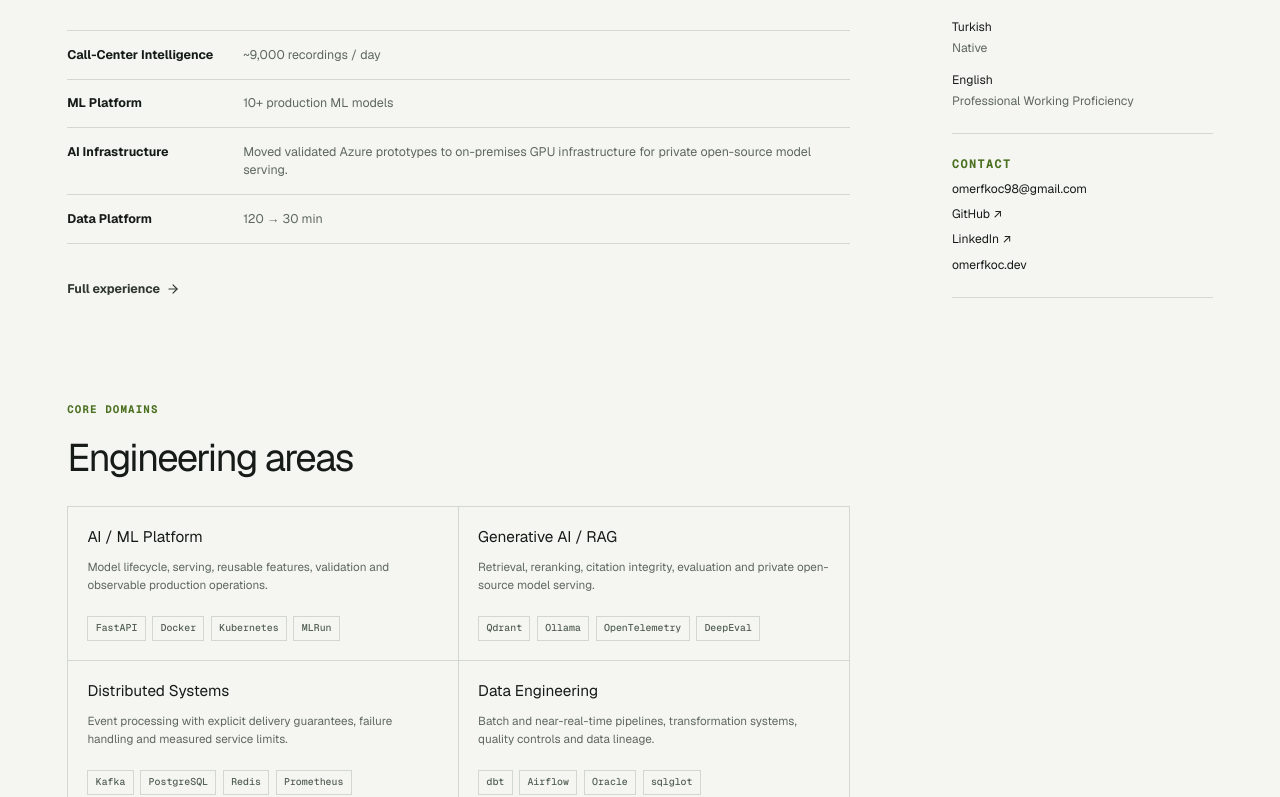
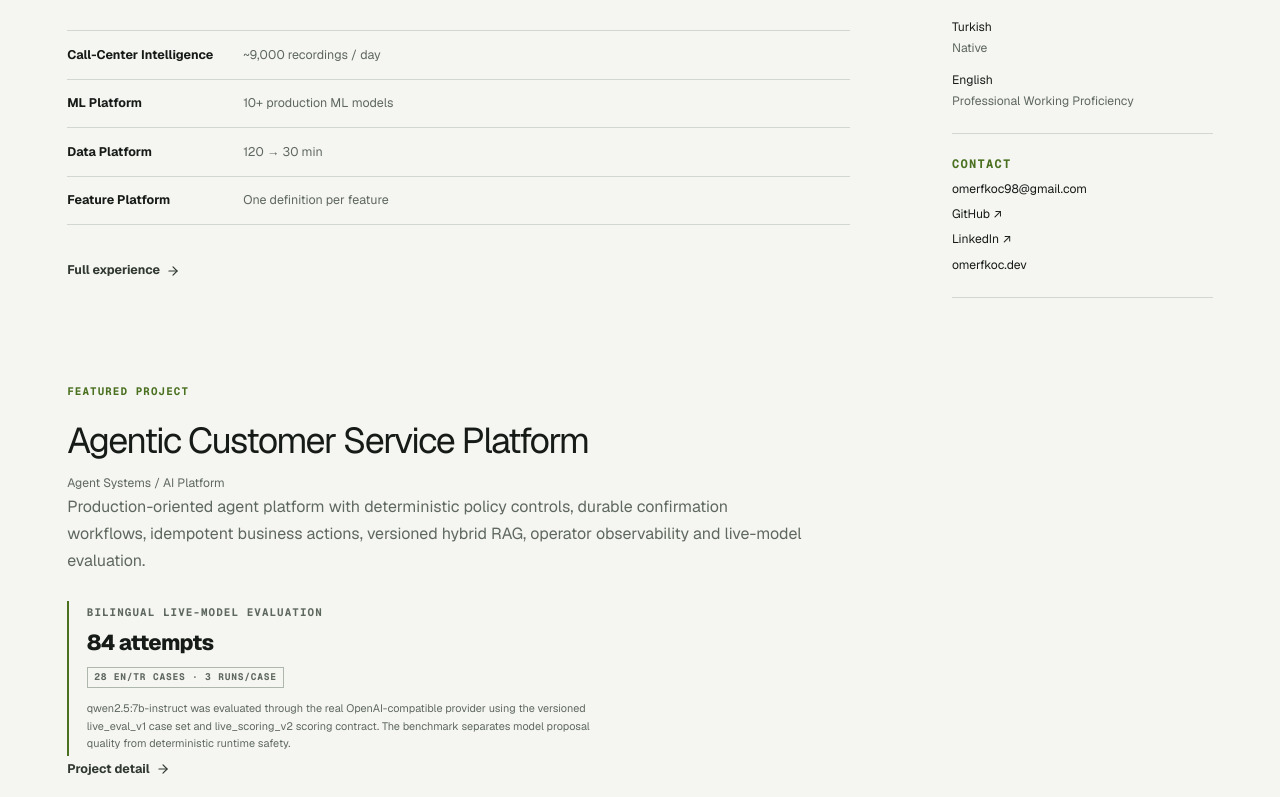
Before and after one commit to negativexq/portfolio-site, a Next.js app: page /resume in a window 1280 px wide. Shown: the part 923-1720 px from the top of the page. Built offline with nearby package versions, Linux system fonts and the light colour scheme.

Commit message:
fix: keep resume impact list consistent and surface flagship project

```diff
--- a/app/resume/page.tsx
+++ b/app/resume/page.tsx
@@ -1,10 +1,12 @@
 import type { Metadata } from "next";
 import Link from "next/link";
 import { ArrowRight, ArrowUpRight, Download } from "lucide-react";
+import { ProjectProof } from "@/components/content/project-proof";
 import { TagList } from "@/components/content/tag-list";
 import { engineeringAreas } from "@/data/engineering-areas";
 import { experiences } from "@/data/experience";
 import { profile } from "@/data/profile";
+import { flagshipProjects } from "@/data/projects";
 
 export const metadata: Metadata = {
   title: "Resume",
@@ -14,6 +16,8 @@ export const metadata: Metadata = {
 
 export default function ResumePage() {
   const experience = experiences[0];
+  const featuredImpacts = experience.impacts.filter((impact) => impact.proof).slice(0, 4);
+  const featuredProject = flagshipProjects[0];
 
   return (
     <main>
@@ -46,11 +50,23 @@ export default function ResumePage() {
             </div>
             <p>{experience.summary}</p>
             <ul className="resume-impact-list">
-              {experience.impacts.slice(0, 4).map((impact) => (
-                <li key={impact.id}><strong>{impact.title}</strong><span>{impact.proof?.value ?? impact.summary}</span></li>
+              {featuredImpacts.map((impact) => (
+                <li key={impact.id}><strong>{impact.title}</strong><span>{impact.proof?.value}</span></li>
               ))}
             </ul>
             <Link className="section-link" href="/experience">Full experience <ArrowRight aria-hidden="true" size={14} /></Link>
+          </section>
+
+          <section className="resume-section">
+            <p className="detail-kicker">Featured project</p>
+            <div className="resume-role-heading">
+              <div><h2>{featuredProject.title}</h2><p>{featuredProject.category}</p></div>
+            </div>
+            <p>{featuredProject.summary}</p>
+            <ProjectProof proof={featuredProject.proofPoints[0]} compact />
+            <Link className="section-link" href={`/projects/${featuredProject.slug}`}>
+              Project detail <ArrowRight aria-hidden="true" size={14} />
+            </Link>
           </section>
 
           <section className="resume-section">
```
